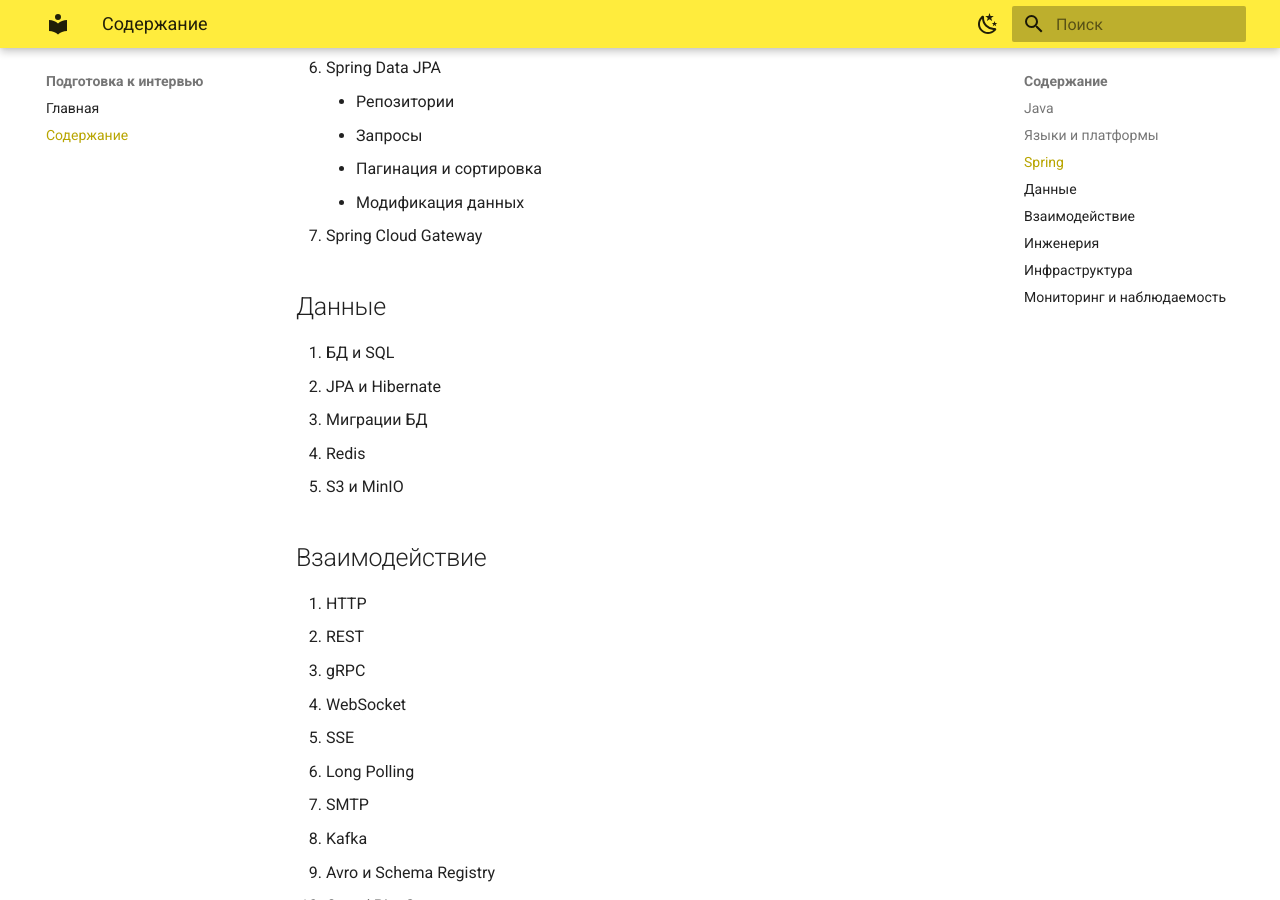
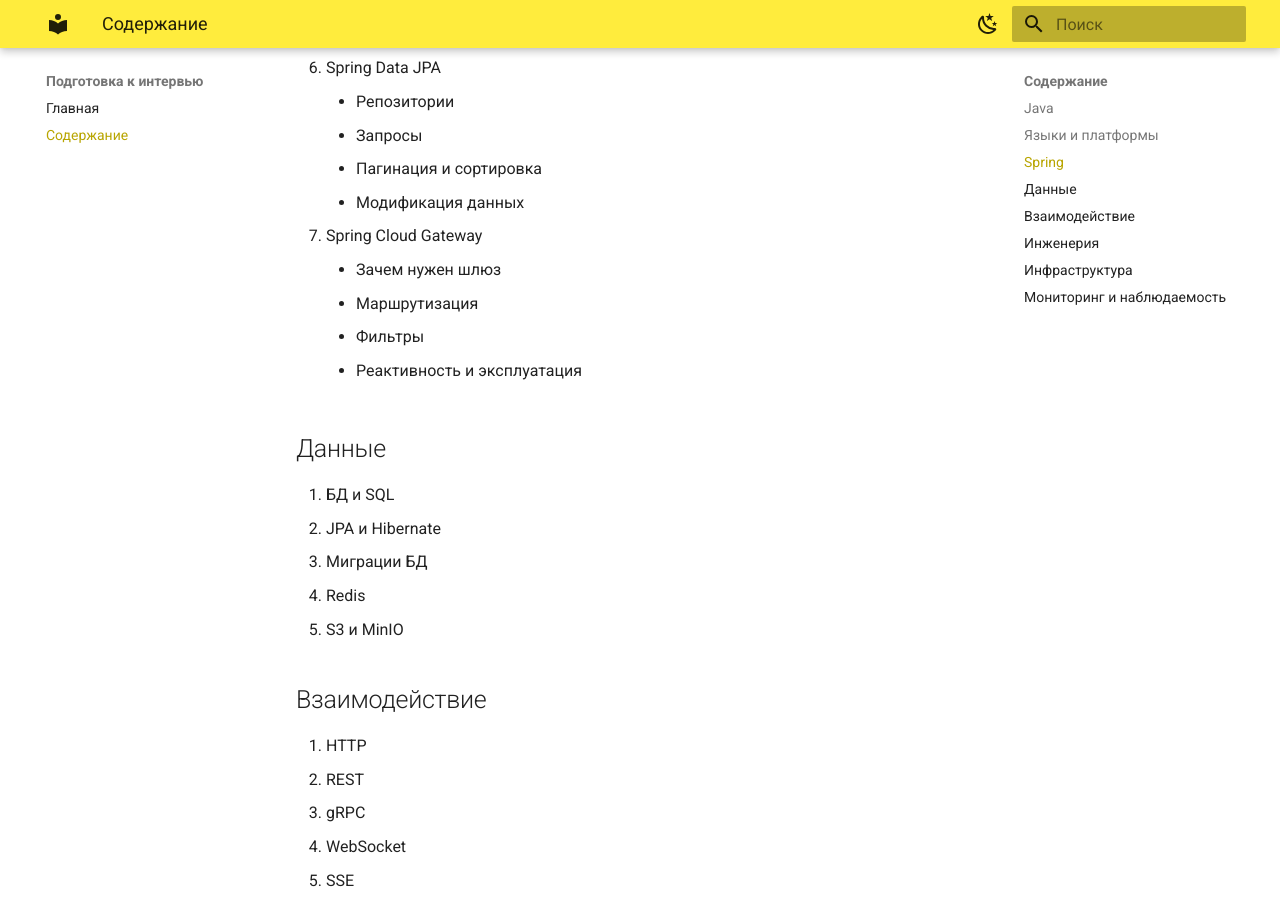
Before and after one commit to artem961/java-backend-notes, an MkDocs documentation site: the page built from docs/contents.md, in a window 1280 px wide and 900 px high, scrolled down 2808 px. Built offline with MkDocs 1.6.1 and Material for MkDocs 9.7.7, drawn with Linux system fonts in a browser that asks for light colours.

Commit message:
Определить состав раздела Spring Cloud Gateway
Четыре темы: зачем нужен шлюз, маршрутизация, фильтры, реактивная
природа и эксплуатация.

```diff
--- a/docs/contents.md
+++ b/docs/contents.md
@@ -88,6 +88,10 @@
     - Пагинация и сортировка
     - Модификация данных
 15. Spring Cloud Gateway
+    - Зачем нужен шлюз
+    - Маршрутизация
+    - Фильтры
+    - Реактивность и эксплуатация
 
 ## Данные
 
```
